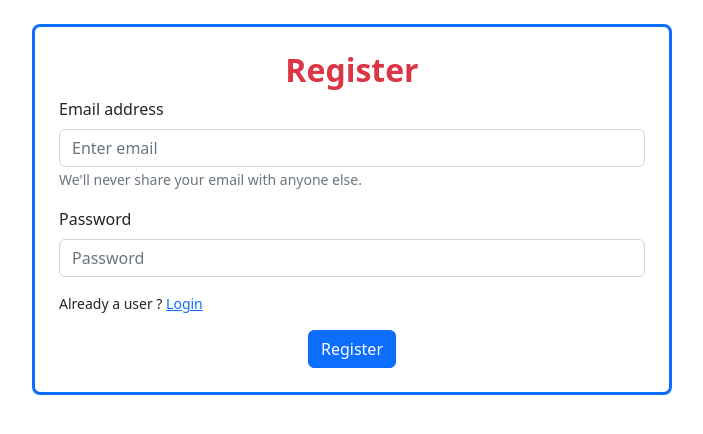
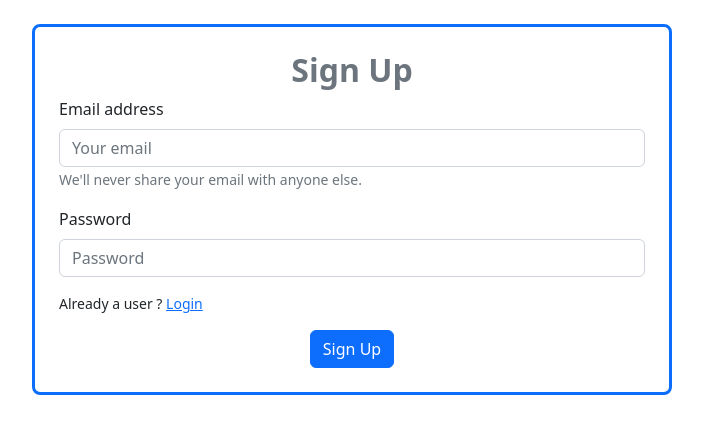
Before and after one commit to developermamoon/Login-page-firebase-authentication, a React (Create React App) app: page / in a window 1280 px wide. Shown: the top 434 px of the page, without its empty margins (288-991 px from the left). Built offline with nearby package versions, Linux system fonts and the light colour scheme.

Commit message:
sign up updated

```diff
--- a/src/Components/Login/Login.js
+++ b/src/Components/Login/Login.js
@@ -1,6 +1,7 @@
 import React from 'react';
 import Button from 'react-bootstrap/Button';
 import Form from 'react-bootstrap/Form';
+import { Link } from 'react-router-dom';
 
 const Login = () => {
     return (
@@ -16,6 +17,7 @@ const Login = () => {
                     <Form.Label>Password</Form.Label>
                     <Form.Control type="password" placeholder="Password" />
                 </Form.Group>
+                <p>Don't have an account? <Link to='/register'>Sign Up</Link></p>
                 <Button variant="primary" type="submit">
                     Login
                 </Button>
--- a/src/Components/Register/Register.js
+++ b/src/Components/Register/Register.js
@@ -8,48 +8,75 @@ import { Link } from 'react-router-dom';
 const auth = getAuth(app);
 
 const Register = () => {
-    const [loginSuccess, setLoginSuccess] = useState(false)
+    const [loginSuccess, setLoginSuccess] = useState(false);
+    const [isPassword, setIsPassword] = useState('');
+
 
     //function for getting email and password on form submission
     const handleSubmit = (event) =>{
         event.preventDefault();
-        const email = event.target.email.value;
-        const password = event.target.password.value;
-        console.log(email, password);
+        setLoginSuccess(false);
+        const form = event.target;
+        const email = form.email.value;
+        const password = form.password.value;
+        // console.log(email, password);
+
+        if (!/(?=.*[A-Z].*[A-Z])/.test(password)){
+            setIsPassword('Password Must have two Uppercase letter');
+            return;
+        }
+        if(password.length < 6 ){
+            setIsPassword('Password must be 6 length long.')
+            return;
+        }
+        if (!/(?=.*[!@#$&*])/.test(password)){
+            setIsPassword('Password must have one special character.');
+            return;
+        }
+
+        setIsPassword('');
+
+        //connection with firebase form email password authentication
         createUserWithEmailAndPassword(auth, email, password)
         .then(result=>{
             const user = result.user;
             console.log(user);
-            setLoginSuccess(true)
+            setLoginSuccess(true);
+            form.reset();
         })
         .catch(error=>{
             console.error('Error: ',error);
-            setLoginSuccess(false)
+            setIsPassword(error.message);
         })
     }
 
     return (
         <div className='w-50 mx-auto border border-3 border-primary p-4 rounded-3'>
-            <h2 className='text-danger fw-bold text-center'>Register</h2>
+            <h2 className='text-secondary fw-bold text-center'>Sign Up</h2>
             <Form onSubmit={handleSubmit}>
                 <Form.Group className="mb-3" controlId="formBasicEmail">
                     <Form.Label>Email address</Form.Label>
-                    <Form.Control type="email" placeholder="Enter email" name='email' />
-                    <Form.Text className="text-muted">
+                    <Form.Control type="email" placeholder="Your email" name='email' required />
+                    <Form.Text className="text-muted" >
                         We'll never share your email with anyone else.
                     </Form.Text>
                 </Form.Group>
 
                 <Form.Group className="mb-3" controlId="formBasicPassword">
                     <Form.Label>Password</Form.Label>
-                    <Form.Control type="password" name='password' placeholder="Password" />
+                    <Form.Control type="password" name='password' placeholder="Password" required />
+                    <p className='text-danger'><small>{isPassword}</small></p>
                 </Form.Group>
+
                 <small><p>Already a user ? <Link to='/login'>Login</Link></p></small>
                 {loginSuccess && <p className='text-success fw-bold'>Registration Successful !!</p>}
 
+
+
+
                 <div className='text-center'>
                     <Button variant="primary" type="submit">
-                        Register
+                        Sign Up
                     </Button>
                 </div>
             </Form>
```
